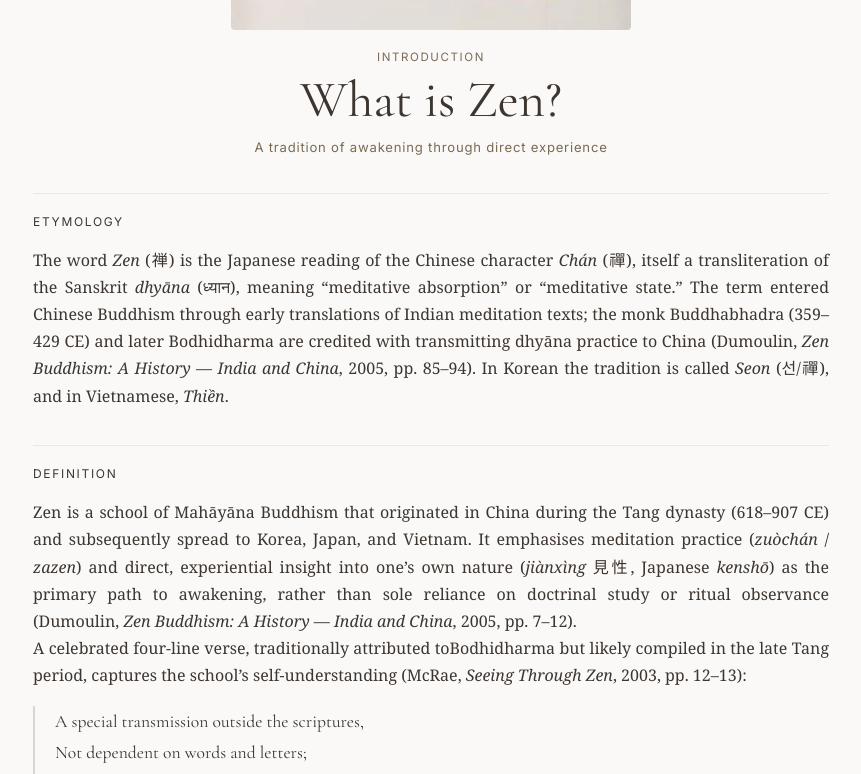
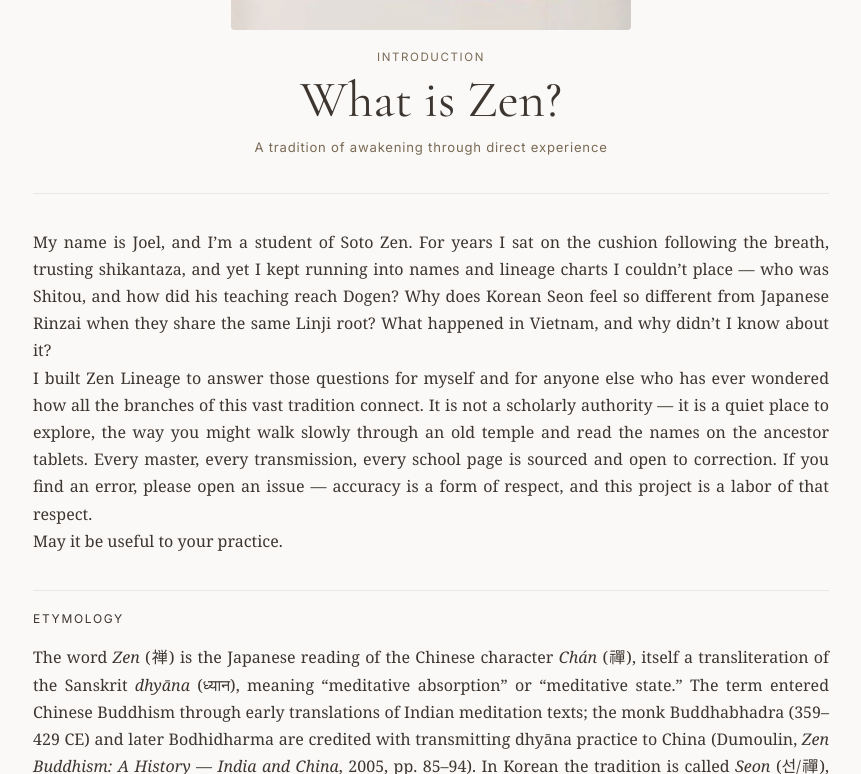
Before and after one commit to echojoel/zenlineage, a Next.js app: page /about in a window 1280 px wide. Shown: the part 615-1389 px from the top of the page, without its empty margins (209-1070 px from the left). Built offline with nearby package versions, Linux system fonts and the light colour scheme.

Commit message:
feat: add personal introduction to about page

```diff
--- a/src/app/about/page.tsx
+++ b/src/app/about/page.tsx
@@ -30,6 +30,34 @@ export default function AboutPage() {
           <p className="detail-subtitle">
             A tradition of awakening through direct experience
           </p>
+        </section>
+
+        <section className="detail-card">
+          <div className="detail-summary">
+            <p>
+              My name is Joel, and I&rsquo;m a student of Soto Zen. For years
+              I sat on the cushion following the breath, trusting shikantaza, and
+              yet I kept running into names and lineage charts I couldn&rsquo;t
+              place &mdash; who was Shitou, and how did his teaching reach
+              Dogen? Why does Korean Seon feel so different from Japanese
+              Rinzai when they share the same Linji root? What happened in
+              Vietnam, and why didn&rsquo;t I know about it?
+            </p>
+            <p>
+              I built Zen Lineage to answer those questions for myself and for
+              anyone else who has ever wondered how all the branches of this
+              vast tradition connect. It is not a scholarly authority &mdash;
+              it is a quiet place to explore, the way you might walk slowly
+              through an old temple and read the names on the ancestor tablets.
+              Every master, every transmission, every school page is sourced
+              and open to correction. If you find an error, please open an
+              issue &mdash; accuracy is a form of respect, and this project
+              is a labor of that respect.
+            </p>
+            <p style={{ marginBottom: 0 }}>
+              May it be useful to your practice.
+            </p>
+          </div>
         </section>
 
         <section className="detail-card">
```
